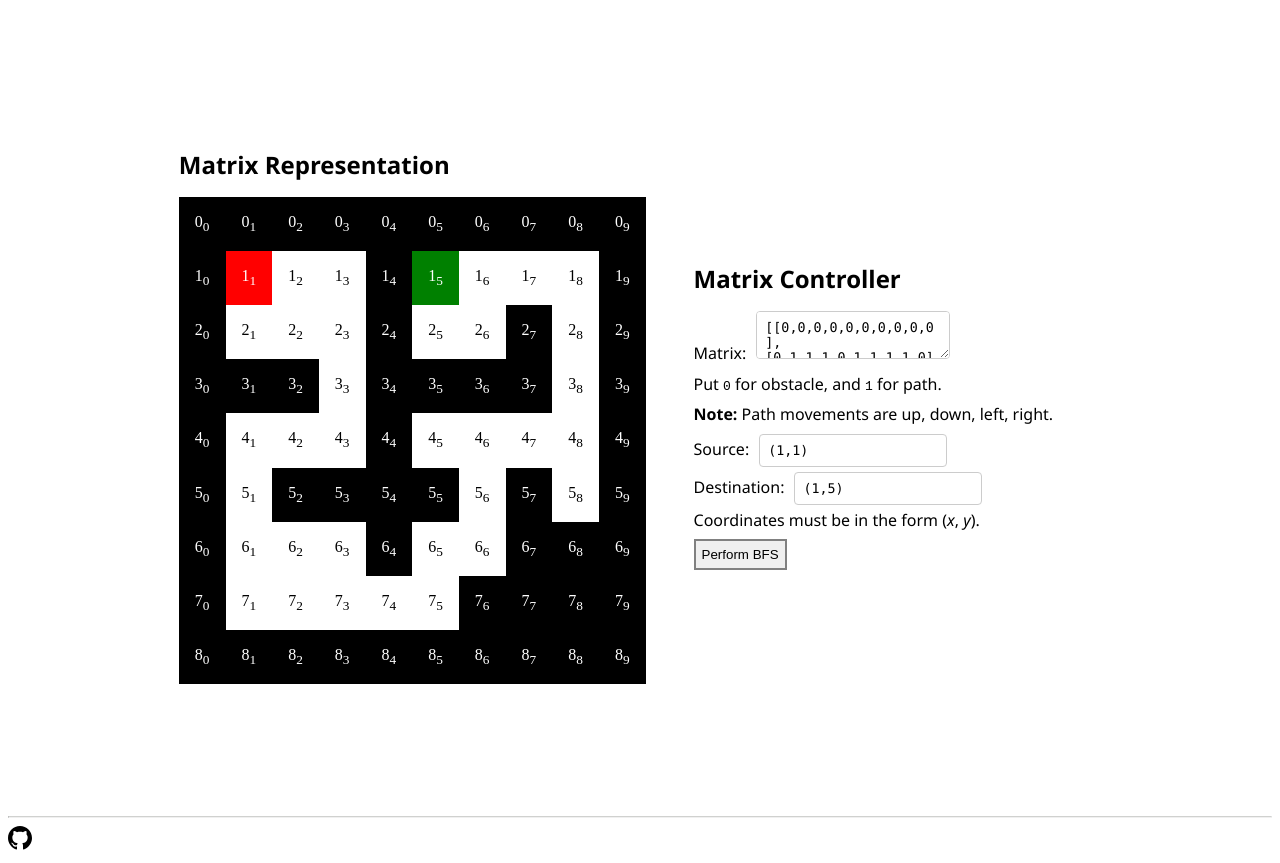
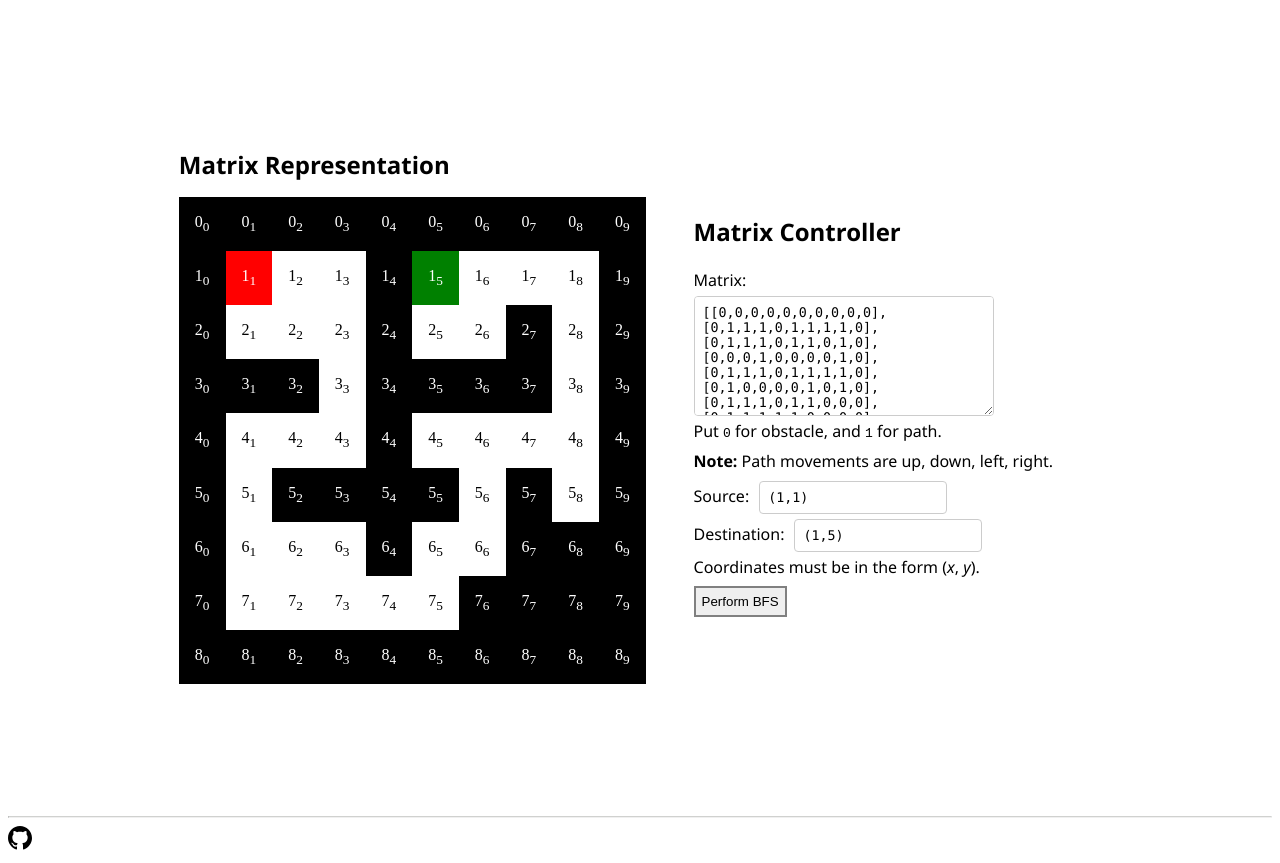
Before and after one commit to FilterAsync/path-finding-visualizer, a React (Create React App) app: page / in a window 1280 px wide. Built offline with nearby package versions, Linux system fonts and the light colour scheme; the HTML template or start-up script is replaced by a standard one.

Commit message:
Fix styles

```diff
--- a/src/index.css
+++ b/src/index.css
@@ -81,7 +81,7 @@ p {
 	margin-bottom: 8px;
 }
 
-textarea[name='matrix'] {
+textarea#matrix {
 	display: block;
 	width: 300px;
 	height: 120px;
@@ -111,7 +111,7 @@ textarea[name='matrix'] {
 	.matrix-col {
 		padding: 2px;
 	}
-	textarea[name='matrix'] {
+	textarea#matrix {
 		width: 200px;
 	}
 }
```
